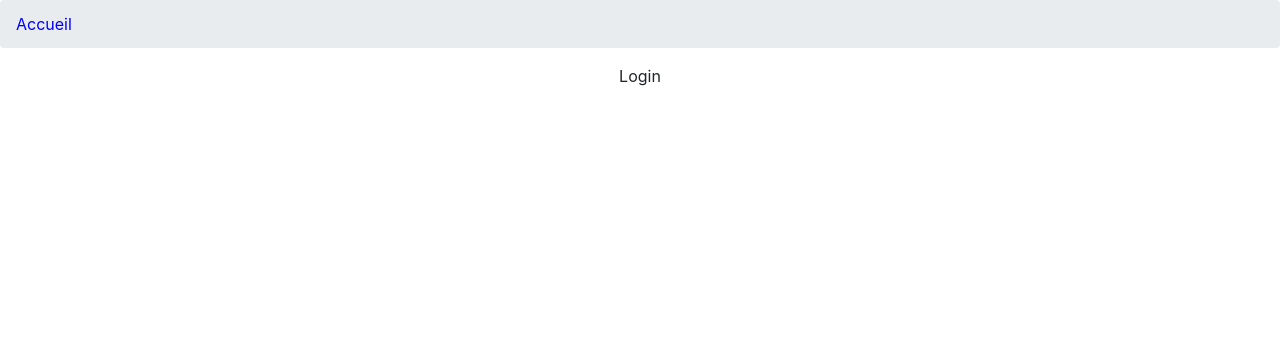
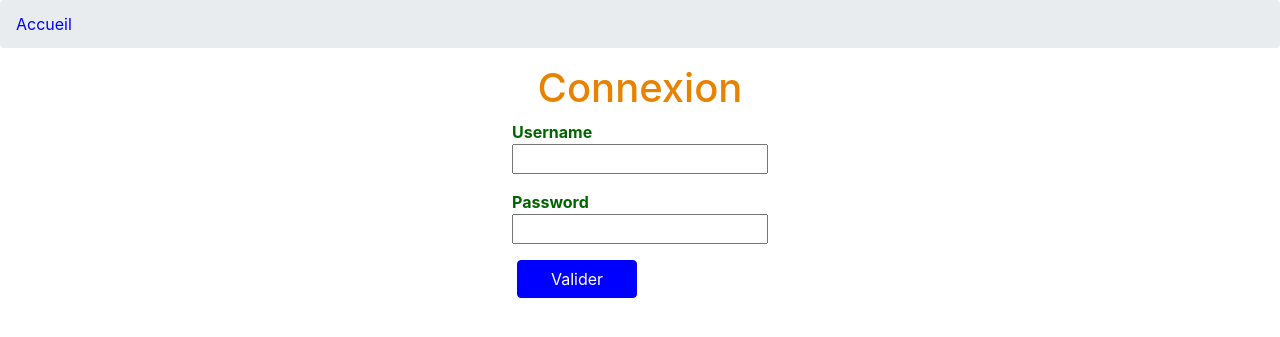
Before and after one commit to BrRoman/infirmerie, a Django app: template infirmerie/apps/accounts/templates/accounts/login.html in a window 1280 px wide. Shown: the part 76-413 px from the top of the page. Run offline with Django 3.2, Linux system fonts and the light colour scheme; the template is opened without the code that fills it, so the values that code supplies are empty, except form fields; tables that the repository leaves empty hold one stand-in row (values such as "Sample post"); form fields are guessed from the names that the template uses; style sheets or scripts are compiled from the project's sources; some libraries are stand-ins or nearby versions.

Commit message:
Login: first steps OK.

```diff
--- a/infirmerie/apps/accounts/templates/accounts/login.html
+++ b/infirmerie/apps/accounts/templates/accounts/login.html
@@ -1,5 +1,69 @@
 {% extends 'main.html' %}
 
+{% load widget_tweaks %}
+
 {% block content %}
-    Login
+    <div class="d-flex flex-column align-items-center">
+        <h1>Connexion</h1>
+
+        <form method="post" novalidate>
+            {% csrf_token %}
+
+            <div class='form-group d-flex flex-column align-items-start'>
+                {{ form.username.label_tag }}
+                {% if form.is_bound %}
+                    {% if form.username.errors %}
+                        {% render_field form.username class='is-invalid' %}
+                        {% for error in form.username.errors %}
+                            <div class='invalid-feedback d-block'>
+                                {{ error }}
+                            </div>
+                        {% endfor %}
+                    {% else %}
+                        {% render_field form.username class='is-valid' %}
+                    {% endif %}
+                {% else %}
+                    {% render_field form.username %}
+                {% endif %}
+                {% if form.username.help_text %}
+                    <small class='form-text text-muted'>
+                        {{ form.username.help_text }}
+                    </small>
+                {% endif %}
+            </div>
+
+            <div class='form-group d-flex flex-column align-items-start'>
+                {{ form.password.label_tag }}
+                {% if form.is_bound %}
+                    {% if form.password.errors %}
+                        {% render_field form.password class='is-invalid' %}
+                        {% for error in form.password.errors %}
+                            <div class='invalid-feedback d-block'>
+                                {{ error }}
+                            </div>
+                        {% endfor %}
+                    {% else %}
+                        {% render_field form.password class='is-valid' %}
+                    {% endif %}
+                {% else %}
+                    {% render_field form.password %}
+                {% endif %}
+                {% if form.password.help_text %}
+                    <small class='form-text text-muted'>
+                        {{ form.password.help_text }}
+                    </small>
+                {% endif %}
+            </div>
+
+            {% if form.non_field_errors %}
+                {% for error in form.non_field_errors %}
+                    <div class='invalid-feedback d-block'>
+                        {{ error }}
+                    </div>
+                {% endfor %}
+            {% endif %}
+
+            <button type="submit" class="btn btn-primary btn-block">Valider</button>
+        </form>
+    </div>
 {% endblock content %}
--- a/infirmerie/apps/accounts/urls.py
+++ b/infirmerie/apps/accounts/urls.py
@@ -6,5 +6,5 @@ from . import views
 
 app_name = 'accounts'
 urlpatterns = [
-    path('login', views.login, name='login'),
+    path('login', views.InfirmerieLoginView.as_view(), name='login'),
 ]
```
Also changed, not shown: infirmerie/apps/accounts/forms.py (added, +27 -0 lines), infirmerie/apps/accounts/views.py (+6 -3 lines).
